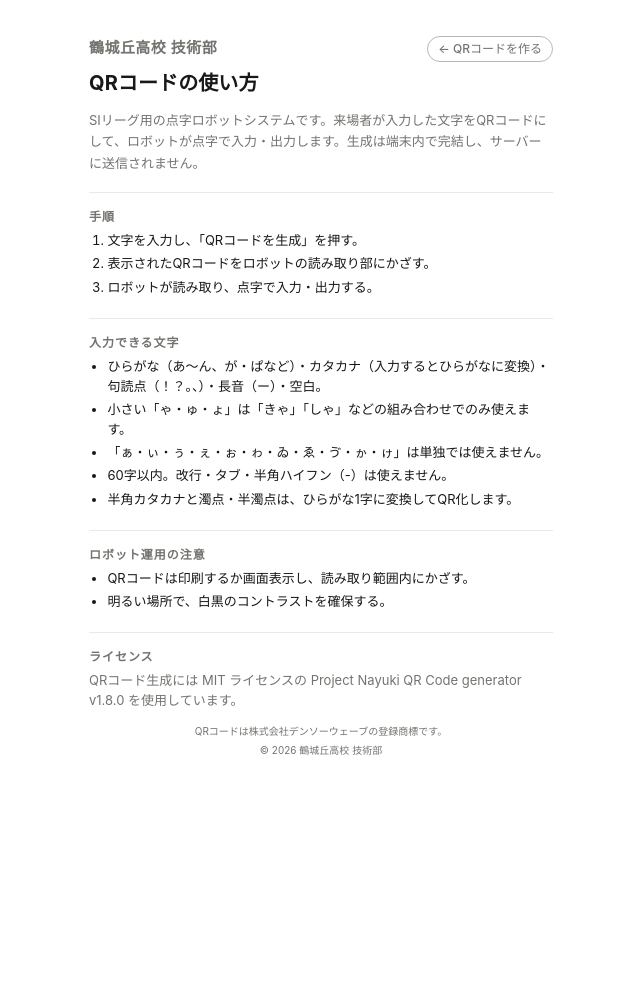
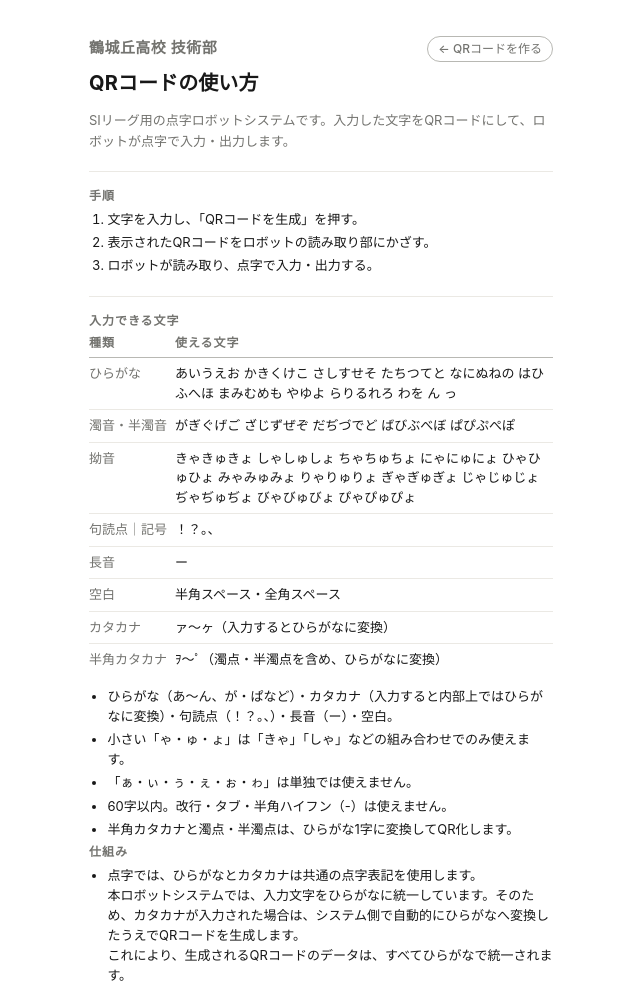
Before and after one commit to gijyutu/KIRIEMON-QR, a plain HTML site: page dist/howto.html in a window 1280 px wide. Shown: the top 989 px of the page, without its empty margins (319-959 px from the left). Before the commit the page ends 800 px from the top, so only its background shows below. Drawn offline with Linux system fonts and the light colour scheme.

Commit message:
説明を追加

```diff
--- a/dist/howto.html
+++ b/dist/howto.html
@@ -19,7 +19,7 @@
         <p>QRコードの使い方</p> <!-- ページの見出し。 -->
       </header>
 
-      <p class="howto-intro">SIリーグ用の点字ロボットシステムです。来場者が入力した文字をQRコードにして、ロボットが点字で入力・出力します。生成は端末内で完結し、サーバーに送信されません。</p> <!-- このシステムの短い説明。 -->
+      <p class="howto-intro">SIリーグ用の点字ロボットシステムです。入力した文字をQRコードにして、ロボットが点字で入力・出力します。</p> <!-- このシステムの短い説明。 -->
 
       <section class="guide"> <!-- 説明セクション（罫線で区切られる）。 -->
         <h2>手順</h2> <!-- セクションの小見出し。 -->
@@ -32,20 +32,31 @@
 
       <section class="guide"> <!-- 入力ルールのセクション。 -->
         <h2>入力できる文字</h2> <!-- セクションの小見出し。 -->
+        <table class="kana-table"> <!-- 使える文字の一覧表。 -->
+          <thead> <!-- 表の見出し行。 -->
+            <tr><th scope="col">種類</th><th scope="col">使える文字</th></tr>
+          </thead>
+          <tbody> <!-- 表の本体。 -->
+            <tr><th scope="row">ひらがな</th><td>あいうえお かきくけこ さしすせそ たちつてと なにぬねの はひふへほ まみむめも やゆよ らりるれろ わを ん っ</td></tr> <!-- 清音のひらがな。 -->
+            <tr><th scope="row">濁音・半濁音</th><td>がぎぐげご ざじずぜぞ だぢづでど ばびぶべぼ ぱぴぷぺぽ</td></tr> <!-- 濁音・半濁音のひらがな。 -->
+            <tr><th scope="row">拗音</th><td>きゃきゅきょ しゃしゅしょ ちゃちゅちょ にゃにゅにょ ひゃひゅひょ みゃみゅみょ りゃりゅりょ ぎゃぎゅぎょ じゃじゅじょ ぢゃぢゅぢょ びゃびゅびょ ぴゃぴゅぴょ</td></tr> <!-- 2文字の組み合わせ。 -->
+            <tr><th scope="row">句読点｜記号</th><td>！？。、</td></tr> <!-- 使える句読点。 -->
+            <tr><th scope="row">長音</th><td>ー</td></tr> <!-- 長音記号。 -->
+            <tr><th scope="row">空白</th><td>半角スペース・全角スペース</td></tr> <!-- 使える空白。 -->
+            <tr><th scope="row">カタカナ</th><td>ァ〜ヶ（入力するとひらがなに変換）</td></tr> <!-- 全角カタカナ。 -->
+            <tr><th scope="row">半角カタカナ</th><td>ｦ〜ﾟ（濁点・半濁点を含め、ひらがなに変換）</td></tr> <!-- 半角カタカナ。 -->
+          </tbody>
+        </table>
         <ul> <!-- 箇条書きリスト。 -->
-          <li>ひらがな（あ〜ん、が・ぱなど）・カタカナ（入力するとひらがなに変換）・句読点（！？。、）・長音（ー）・空白。</li> <!-- 対応している文字の説明。 -->
+          <li>ひらがな（あ〜ん、が・ぱなど）・カタカナ（入力すると内部上ではひらがなに変換）・句読点（！？。、）・長音（ー）・空白。</li> <!-- 対応している文字の説明。 -->
           <li>小さい「ゃ・ゅ・ょ」は「きゃ」「しゃ」などの組み合わせでのみ使えます。</li> <!-- 組み合わせ専用の文字の説明。 -->
-          <li>「ぁ・ぃ・ぅ・ぇ・ぉ・ゎ・ゐ・ゑ・ゔ・ゕ・ゖ」は単独では使えません。</li> <!-- 対応していない文字の説明。 -->
+          <li>「ぁ・ぃ・ぅ・ぇ・ぉ・ゎ」は単独では使えません。</li> <!-- 対応していない文字の説明。 -->
           <li>60字以内。改行・タブ・半角ハイフン（-）は使えません。</li> <!-- 字数と使えない文字の説明。 -->
           <li>半角カタカナと濁点・半濁点は、ひらがな1字に変換してQR化します。</li> <!-- 正規化の説明。 -->
         </ul>
-      </section>
-
-      <section class="guide"> <!-- ロボット運用の注意セクション。 -->
-        <h2>ロボット運用の注意</h2> <!-- セクションの小見出し。 -->
-        <ul> <!-- 箇条書きリスト。 -->
-          <li>QRコードは印刷するか画面表示し、読み取り範囲内にかざす。</li> <!-- 読み取り方の注意。 -->
-          <li>明るい場所で、白黒のコントラストを確保する。</li> <!-- 読み取り環境の注意。 -->
+       <h2>仕組み</h2> <!-- 仕組みの小見出し。 -->
+       <ul> <!-- 箇条書きリスト。 -->
+          <li>点字では、ひらがなとカタカナは共通の点字表記を使用します。<div>本ロボットシステムでは、入力文字をひらがなに統一しています。そのため、カタカナが入力された場合は、システム側で自動的にひらがなへ変換したうえでQRコードを生成します。<div>これにより、生成されるQRコードのデータは、すべてひらがなで統一されます。</li> <!-- 対応している文字の説明。 -->
         </ul>
       </section>
 
--- a/dist/styles.css
+++ b/dist/styles.css
@@ -522,3 +522,51 @@ body:has(.qr-dialog[open]) {
   color: inherit;
   text-underline-offset: 2px;
 }
+
+/* 使い方ページ：使える文字の一覧表 */
+.kana-table {
+  width: 100%;
+  margin: 0 0 10px;
+  border-collapse: collapse;
+  font-size: 0.8125rem;
+  line-height: 1.5;
+}
+
+/* 表の見出し行。小さなラベルのように表示する。 */
+.kana-table thead th {
+  padding: 0 8px 5px 0;
+  color: var(--muted);
+  font-size: 0.75rem;
+  font-weight: 700;
+  letter-spacing: 0.08em;
+  text-align: left;
+  border-bottom: 1px solid var(--line);
+}
+
+/* 各行のセル。細い罫線で区切る。 */
+.kana-table tbody th,
+.kana-table tbody td {
+  padding: 6px 8px 6px 0;
+  border-bottom: 1px solid #ebe9e4;
+  text-align: left;
+  vertical-align: top;
+}
+
+/* 種類の列は折り返さず、控えめな色にする。 */
+.kana-table tbody th {
+  width: 6.5em;
+  color: var(--muted);
+  font-weight: 500;
+  white-space: nowrap;
+}
+
+/* 文字の列は、長くても枠内で折り返す。 */
+.kana-table tbody td {
+  overflow-wrap: anywhere;
+}
+
+/* 最後の行の罫線は消す。 */
+.kana-table tbody tr:last-child th,
+.kana-table tbody tr:last-child td {
+  border-bottom: 0;
+}
```
